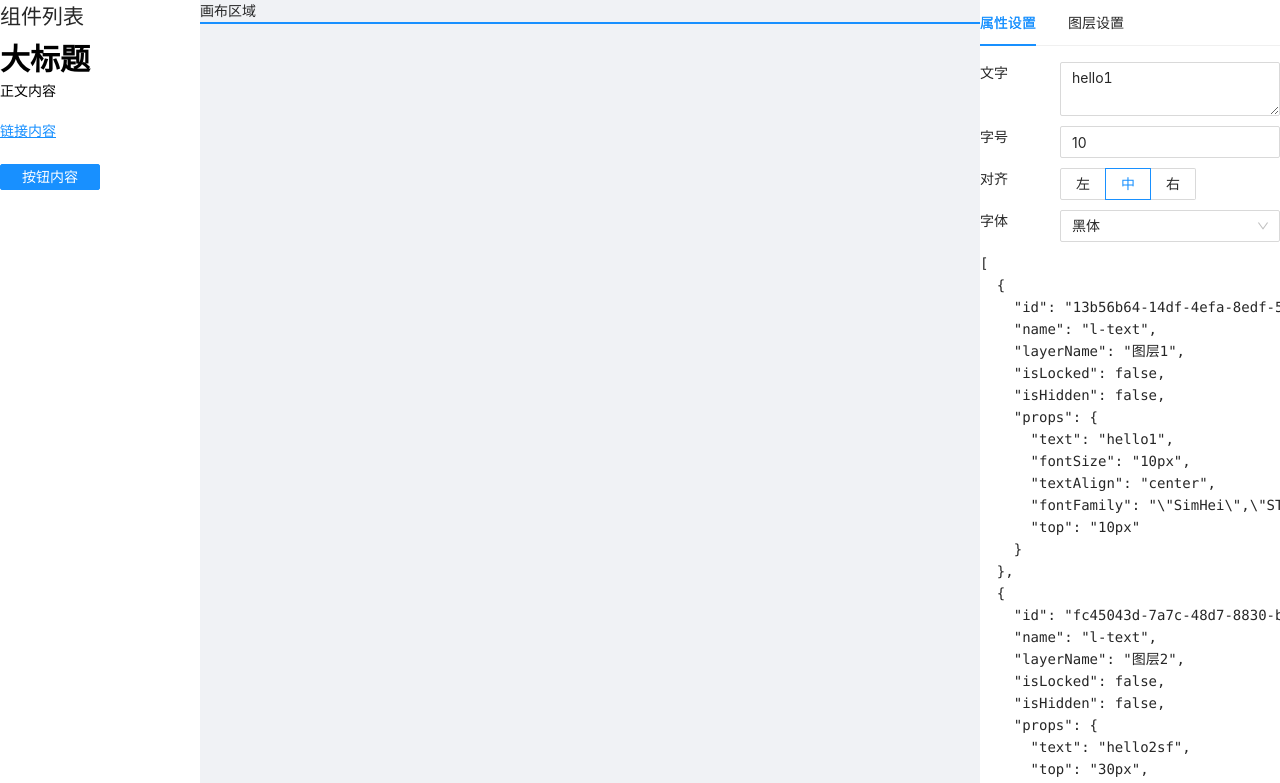
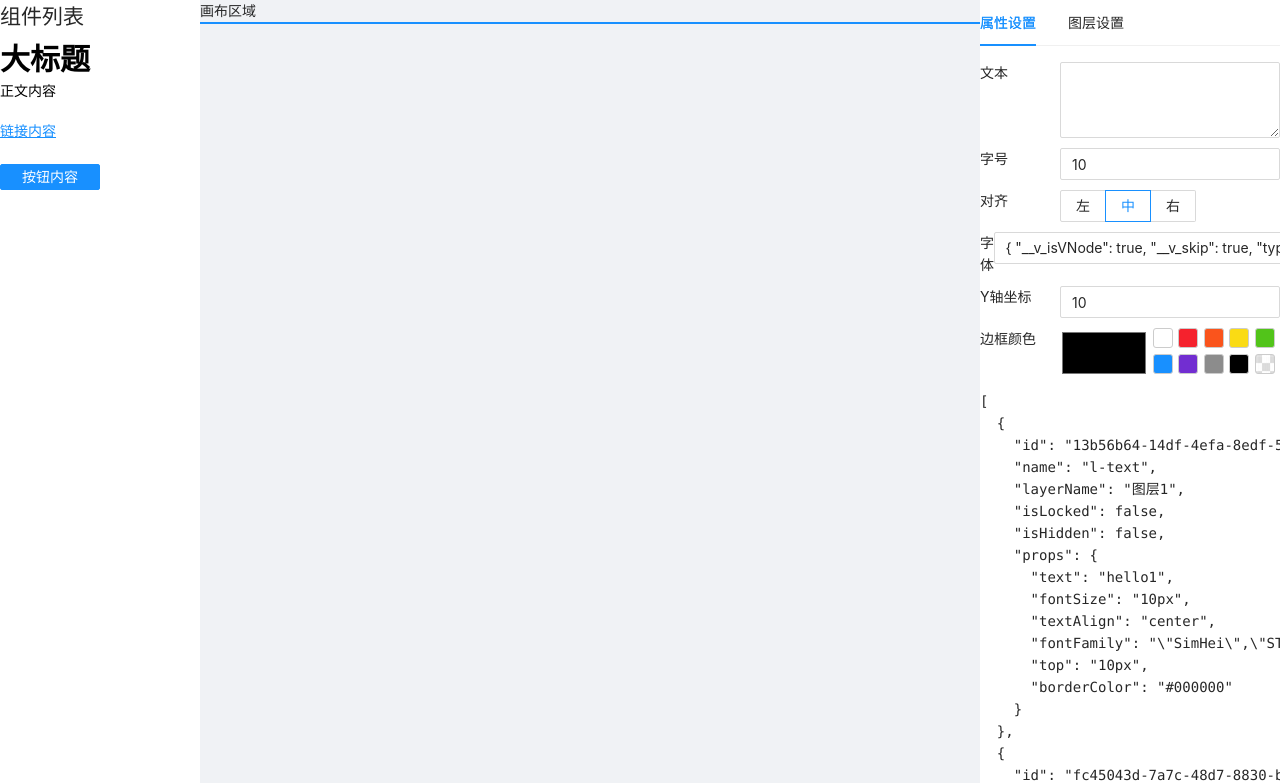
Before and after one commit to power17/poster-web, a Vue app: page /editor/1 in a window 1280 px wide. Shown: the top 783 px of the page. Built offline with nearby package versions, Linux system fonts and the light colour scheme; what lego-bricks would draw is missing.

Commit message:
feat: 增加tsx支持，增加组件map

```diff
--- a/package.json
+++ b/package.json
@@ -34,6 +34,7 @@
         "@typescript-eslint/eslint-plugin": "^5.59.6",
         "@typescript-eslint/parser": "^5.59.6",
         "@vitejs/plugin-vue": "^4.1.0",
+        "@vitejs/plugin-vue-jsx": "^3.0.1",
         "@vue/test-utils": "^2.3.2",
         "body-parser": "^1.20.2",
         "eslint": "^8.41.0",
--- a/src/components/ColorPicker/index.vue
+++ b/src/components/ColorPicker/index.vue
@@ -36,6 +36,7 @@ const props = withDefaults(defineProps<propsType>(), {
     ],
     value: '',
 })
+console.log(props.value)
 const colorValue = ref(props.value)
 
 const emits = defineEmits(['change'])
--- a/src/components/defaultAttr/index.ts
+++ b/src/components/defaultAttr/index.ts
@@ -65,7 +65,7 @@ export const commonDefaultProps: CommonComponentTypeProps = {
     paddingBottom: '0px',
     // border type
     borderStyle: 'none',
-    borderColor: '#000',
+    borderColor: '#000000',
     borderWidth: '0',
     borderRadius: '0',
     // shadow and opacity
@@ -90,7 +90,7 @@ export const textDefaultProps: TextComponentTypeProps = {
     textDecoration: 'none',
     lineHeight: '1',
     textAlign: 'left',
-    color: '#000',
+    color: '#000000',
     backgroundColor: '',
     tag: 'div',
 
--- /dev/null
+++ b/src/components/propsMap.tsx
@@ -0,0 +1,240 @@
+import { VNode } from 'vue'
+import { AllComponentProps } from 'lego-bricks'
+export interface PageProps {
+    backgroundColor: string
+    backgroundImage: string
+    backgroundRepeat: string
+    backgroundSize: string
+    height: string
+}
+type AllFormProps = PageProps & AllComponentProps
+export interface PropToForm {
+    component: string
+    subComponent?: string
+    extraProps?: { [key: string]: any }
+    text?: string
+    options?: { text: string | VNode; value: any }[]
+    initalTransform?: (v: any) => any
+    afterTransform?: (v: any) => any
+    valueProp?: string
+    eventName?: string
+}
+
+export type PropsToForms = {
+    [P in keyof AllFormProps]?: PropToForm
+}
+const fontFamilyArr = [
+    { text: '宋体', value: '"SimSun","STSong"' },
+    { text: '黑体', value: '"SimHei","STHeiti"' },
+    { text: '楷体', value: '"KaiTi","STKaiti"' },
+    { text: '仿宋', value: '"FangSong","STFangsong"' },
+]
+const fontFamilyOptions = fontFamilyArr.map((font) => {
+    return {
+        value: font.value,
+        text: (<span style={{ fontFamily: font.value }}>{font.text}</span>) as VNode,
+    }
+})
+const defaultHandler = {
+    component: 'a-input',
+    eventName: 'change',
+    valueProp: 'value',
+    intialTransform: (v: any) => parseInt(v),
+    afterTransform: (e: any) => e.toString(),
+}
+const pxToNumberHandler: PropToForm = {
+    component: 'a-input-number',
+    initalTransform: (v: string) => (v ? parseInt(v) : 0),
+    afterTransform: (e: number) => (e ? `${e}px` : ''),
+}
+
+export const mapPropsToForms: PropsToForms = {
+    // textComponentProps
+    text: {
+        text: '文本',
+        component: 'a-textarea',
+        extraProps: { rows: 3 },
+        initalTransform: (v: string) => {
+            console.log(v)
+        },
+        afterTransform: (e: any) => e.target.value,
+    },
+    fontSize: {
+        text: '字号',
+        ...pxToNumberHandler,
+    },
+    lineHeight: {
+        text: '行高',
+        component: 'a-slider',
+        extraProps: { min: 0, max: 3, step: 0.1 },
+        initalTransform: (v: string) => parseFloat(v),
+        afterTransform: (e: number) => e.toString(),
+    },
+    textAlign: {
+        component: 'a-radio-group',
+        subComponent: 'a-radio-button',
+        text: '对齐',
+        options: [
+            { value: 'left', text: '左' },
+            { value: 'center', text: '中' },
+            { value: 'right', text: '右' },
+        ],
+        afterTransform: (e: any) => e.target.value,
+    },
+    fontFamily: {
+        component: 'a-select',
+        subComponent: 'a-select-option',
+        text: '字体',
+        options: [{ value: '', text: '无' }, ...fontFamilyOptions],
+    },
+    fontWeight: {
+        component: 'icon-switch',
+        initalTransform: (v: string) => v === 'bold',
+        afterTransform: (e: boolean) => (e ? 'bold' : 'normal'),
+        valueProp: 'checked',
+        extraProps: { iconName: 'BoldOutlined', tip: '加粗' },
+    },
+    fontStyle: {
+        component: 'icon-switch',
+        initalTransform: (v: string) => v === 'italic',
+        afterTransform: (e: boolean) => (e ? 'italic' : 'normal'),
+        valueProp: 'checked',
+        extraProps: { iconName: 'ItalicOutlined', tip: '斜体' },
+    },
+    textDecoration: {
+        component: 'icon-switch',
+        initalTransform: (v: string) => v === 'underline',
+        afterTransform: (e: boolean) => (e ? 'underline' : 'none'),
+        valueProp: 'checked',
+        extraProps: { iconName: 'UnderlineOutlined', tip: '下划线' },
+    },
+    color: {
+        component: 'color-picker',
+        text: '字体颜色',
+        initalTransform: (v: string) => v || '#ffffff',
+    },
+    backgroundColor: {
+        component: 'color-picker',
+        text: '背景颜色',
+        initalTransform: (v: string) => v || '#ffffff',
+    },
+    // imageComponentProps
+    src: {
+        component: 'image-processer',
+    },
+    // commonComponentProps - sizes
+    width: {
+        text: '宽度',
+        ...pxToNumberHandler,
+    },
+    height: {
+        text: '高度',
+        ...pxToNumberHandler,
+    },
+    paddingLeft: {
+        ...pxToNumberHandler,
+        text: '左边距',
+    },
+    paddingRight: {
+        ...pxToNumberHandler,
+        text: '右边距',
+    },
+    paddingTop: {
+        ...pxToNumberHandler,
+        text: '上边距',
+    },
+    paddingBottom: {
+        ...pxToNumberHandler,
+        text: '下边距',
+    },
+    // commonComponentProps - border type
+    borderStyle: {
+        ...defaultHandler,
+        component: 'a-select',
+        subComponent: 'a-select-option',
+        text: '边框类型',
+        options: [
+            { value: 'none', text: '无' },
+            { value: 'solid', text: '实线' },
+            { value: 'dashed', text: '破折线' },
+            { value: 'dotted', text: '点状线' },
+        ],
+    },
+    borderColor: {
+        ...defaultHandler,
+        component: 'color-picker',
+        text: '边框颜色',
+    },
+    borderWidth: {
+        ...pxToNumberHandler,
+        component: 'a-slider',
+        text: '边框宽度',
+        extraProps: { min: 0, max: 20 },
+        initalTransform: (v: string) => parseFloat(v),
+        afterTransform: (e: number) => e.toString(),
+    },
+    borderRadius: {
+        ...pxToNumberHandler,
+        component: 'a-slider',
+        text: '边框圆角',
+        extraProps: { min: 0, max: 200 },
+        initalTransform: (v: string) => parseFloat(v),
+        afterTransform: (e: number) => e.toString(),
+    },
+    // commonComponentProps - opacity and boxShadow
+    opacity: {
+        component: 'a-slider',
+        text: '透明度',
+        initalTransform: (v: number) => (v ? v * 100 : 100),
+        afterTransform: (e: number) => e / 100,
+        extraProps: { min: 0, max: 100, reverse: true },
+    },
+    boxShadow: {
+        component: 'shadow-picker',
+    },
+    // commonComponentProps - positions
+    left: {
+        ...pxToNumberHandler,
+        text: 'X轴坐标',
+    },
+    top: {
+        ...pxToNumberHandler,
+        text: 'Y轴坐标',
+    },
+    // commonComponentProps - actions and urls
+    // actions
+    actionType: {
+        ...defaultHandler,
+        component: 'a-select',
+        subComponent: 'a-select-option',
+        text: '点击',
+        options: [
+            { value: '', text: '无' },
+            { value: 'to', text: '跳转到 URL' },
+        ],
+    },
+    url: {
+        ...defaultHandler,
+        afterTransform: (e: any) => e.target.value,
+        text: '链接',
+    },
+    backgroundImage: {
+        ...defaultHandler,
+        component: 'background-processer',
+        initalTransform: (v: string) => {
+            if (v) {
+                const reg = /\(["'](.+)["']\)/g
+                const matches = reg.exec(v)
+                if (matches && matches.length > 1) {
+                    console.log(matches)
+                    return matches[1]
+                } else {
+                    return ''
+                }
+            } else {
+                return ''
+            }
+        },
+        afterTransform: (e: string) => (e ? `url('${e}')` : ''),
+    },
+}
--- a/src/components/selectTable/index.vue
+++ b/src/components/selectTable/index.vue
@@ -25,104 +25,106 @@
 <script setup lang="ts">
 import { computed } from 'vue'
 import { TextComponentTypeProps } from '../defaultAttr/index'
-import { componentsMapType, finalDataType } from './interface/index'
+import { finalDataType } from './interface/index'
+import { mapPropsToForms, PropsToForms } from './../propsMap'
 const props = defineProps<{ data: Partial<TextComponentTypeProps> }>()
-const componentsMap: componentsMapType = {
-    text: {
-        componentName: 'a-textarea',
-        text: '文字',
-        extraAntAttr: { row: 3 },
-        subComponentName: '',
-    },
-    fontSize: {
-        componentName: 'a-input-number',
-        text: '字号',
-        subComponentName: '',
-        transformDataType(v: any) {
-            return parseInt(v)
-        },
-        afterTransformDataType(v: any) {
-            return `${v ? v : 0}px`
-        },
-    },
-    color: {
-        componentName: 'color-picker',
-        subComponentName: '',
-        extraAntAttr: {},
-        text: '字体颜色',
-    },
-    lineHeight: {
-        componentName: 'a-slider',
-        subComponentName: '',
-        extraAntAttr: { max: 10, min: 0, step: 0.2 },
-        text: '行高',
-        transformDataType(v: string) {
-            return parseFloat(v)
-        },
-        afterTransformDataType(v: any) {
-            return String(v)
-        },
-    },
-    textAlign: {
-        componentName: 'a-radio-group',
-        text: '对齐',
-        subComponentName: 'a-radio-button',
-        options: [
-            {
-                value: 'left',
-                text: '左',
-            },
-            {
-                value: 'center',
-                text: '中',
-            },
-            {
-                value: 'right',
-                text: '右',
-            },
-        ],
-    },
-    fontFamily: {
-        componentName: 'a-select',
-        subComponentName: 'a-select-option',
-        text: '字体',
-        value: '',
-        options: [
-            { text: '无', value: '""' },
-            { text: '宋体', value: '"SimSun","STSong"' },
-            { text: '黑体', value: '"SimHei","STHeiti"' },
-            { text: '楷体', value: '"KaiTi","STKaiti"' },
-            { text: '仿宋', value: '"FangSong","STFangsong"' },
-        ],
-    },
-    src: {
-        componentName: 'image-processer',
-        subComponentName: '',
-        text: '图片',
-        value: '',
-        extraAntAttr: {},
-        options: [],
-    },
-}
+// const componentsMap: componentsMapType = {
+//     text: {
+//         componentName: 'a-textarea',
+//         text: '文字',
+//         extraAntAttr: { row: 3 },
+//         subComponentName: '',
+//     },
+//     fontSize: {
+//         componentName: 'a-input-number',
+//         text: '字号',
+//         subComponentName: '',
+//         transformDataType(v: any) {
+//             return parseInt(v)
+//         },
+//         afterTransformDataType(v: any) {
+//             return `${v ? v : 0}px`
+//         },
+//     },
+//     color: {
+//         componentName: 'color-picker',
+//         subComponentName: '',
+//         extraAntAttr: {},
+//         text: '字体颜色',
+//     },
+//     lineHeight: {
+//         componentName: 'a-slider',
+//         subComponentName: '',
+//         extraAntAttr: { max: 10, min: 0, step: 0.2 },
+//         text: '行高',
+//         transformDataType(v: string) {
+//             return parseFloat(v)
+//         },
+//         afterTransformDataType(v: any) {
+//             return String(v)
+//         },
+//     },
+//     textAlign: {
+//         componentName: 'a-radio-group',
+//         text: '对齐',
+//         subComponentName: 'a-radio-button',
+//         options: [
+//             {
+//                 value: 'left',
+//                 text: '左',
+//             },
+//             {
+//                 value: 'center',
+//                 text: '中',
+//             },
+//             {
+//                 value: 'right',
+//                 text: '右',
+//             },
+//         ],
+//     },
+//     fontFamily: {
+//         componentName: 'a-select',
+//         subComponentName: 'a-select-option',
+//         text: '字体',
+//         value: '',
+//         options: [
+//             { text: '无', value: '""' },
+//             { text: '宋体', value: '"SimSun","STSong"' },
+//             { text: '黑体', value: '"SimHei","STHeiti"' },
+//             { text: '楷体', value: '"KaiTi","STKaiti"' },
+//             { text: '仿宋', value: '"FangSong","STFangsong"' },
+//         ],
+//     },
+//     src: {
+//         componentName: 'image-processer',
+//         subComponentName: '',
+//         text: '图片',
+//         value: '',
+//         extraAntAttr: {},
+//         options: [],
+//     },
+// }
 const finalData = computed(() => {
     let result = {} as finalDataType
     Object.keys(props.data).map((key) => {
-        const newKey = key as keyof TextComponentTypeProps
+        const newKey = key as keyof PropsToForms
         const item = props.data[newKey]
-        const itemMap = componentsMap[newKey]
+        const itemMap = mapPropsToForms[newKey]
         if (itemMap) {
             result[newKey] = {
-                value: itemMap.transformDataType ? itemMap.transformDataType(item) : item,
-                componentName: itemMap.componentName || '',
-                subComponentName: itemMap.subComponentName,
+                value: itemMap.initalTransform ? itemMap.initalTransform(item) : item,
+                componentName: itemMap.component || '',
+                subComponentName: itemMap.subComponent || '',
                 text: itemMap.text,
                 options: itemMap.options,
-                extraAntAttr: itemMap.extraAntAttr,
+                extraAntAttr: itemMap.extraProps,
                 eventName: itemMap.eventName ? itemMap.eventName : 'change',
                 key: newKey as string,
             }
         }
     })
+    console.log(result)
     return result
 })
 
@@ -130,7 +132,12 @@ const emit = defineEmits<{
     (e: 'change', data: { key: string; value: string }): void
 }>()
 const handleEmit = (key: string, v: string, arg: string) => {
-    const value = arg || v
+    const afterTransform = mapPropsToForms[key as keyof PropsToForms]?.afterTransform
+    let value = arg || v
+    if (afterTransform) {
+        value = afterTransform(value)
+    }
+    console.log(value)
     // todo
     // if (typeof value === 'object') {
     //     const transform = componentsMap[key as keyof TextComponentTypeProps]?.afterTransformDataType
--- a/src/components/selectTable/interface/index.ts
+++ b/src/components/selectTable/interface/index.ts
@@ -1,3 +1,4 @@
+import { VNode } from 'vue'
 import { TextComponentTypeProps } from '../../defaultAttr'
 export type componentsMapType = {
     [p in keyof TextComponentTypeProps]?: {
@@ -18,7 +19,7 @@ export interface FormProps {
     value: string
     extraAntAttr?: { [key: string]: any }
     text?: string
-    options?: { text: string; value: any }[]
+    options?: { text: string | VNode; value: any }[]
     key: string
     // valueProp: string
     eventName: string
--- a/src/store/editor.ts
+++ b/src/store/editor.ts
@@ -1,7 +1,7 @@
 import { defineStore } from 'pinia'
 import { ComponentDataType } from './interface/editor'
 import { TextComponentTypeProps } from '../components/defaultAttr/index'
-import { imageDefaultProps } from 'lego-bricks'
+import { imageDefaultProps, textDefaultProps } from 'lego-bricks'
 import { v4 as uuidv4 } from 'uuid'
 
 interface editorStoreType {
@@ -16,11 +16,13 @@ export const testComponents: ComponentDataType[] = [
         isLocked: false,
         isHidden: false,
         props: {
+            ...textDefaultProps,
             text: 'hello1',
             fontSize: '10px',
             textAlign: 'center',
             fontFamily: '"SimHei","STHeiti"',
             top: '10px',
+            borderColor: '#000000',
         },
     },
     {
@@ -29,7 +31,14 @@ export const testComponents: ComponentDataType[] = [
         layerName: '图层2',
         isLocked: false,
         isHidden: false,
-        props: { text: 'hello2sf', top: '30px', fontSize: '20px', lineHeight: '1', fontFamily: '"SimHei","STHeiti"' },
+        props: {
+            borderColor: '#000000',
+            text: 'hello2sf',
+            top: '30px',
+            fontSize: '20px',
+            lineHeight: '1',
+            fontFamily: '"SimHei","STHeiti"',
+        },
     },
     {
         id: uuidv4(),
@@ -44,6 +53,7 @@ export const testComponents: ComponentDataType[] = [
             top: '50px',
             fontFamily: '',
             actionType: 'url',
+            borderColor: '#000000',
             // url: 'https://www.baidu.com',
         },
     },
@@ -58,6 +68,7 @@ export const testComponents: ComponentDataType[] = [
             src: '/src/assets/mei.jpg',
             width: '134px',
             top: '100px',
+            borderColor: '#000000',
         },
     },
 ]
--- a/vite.config.ts
+++ b/vite.config.ts
@@ -3,6 +3,7 @@ import { defineConfig } from 'vite'
 import vue from '@vitejs/plugin-vue'
 import Components from 'unplugin-vue-components/vite'
 import { AntDesignVueResolver } from 'unplugin-vue-components/resolvers'
+import vueJsx from '@vitejs/plugin-vue-jsx'
 
 // https://vitejs.dev/config/
 export default defineConfig({
@@ -16,6 +17,7 @@ export default defineConfig({
     },
     plugins: [
         vue({}),
+        vueJsx(),
         Components({
             resolvers: [
                 AntDesignVueResolver({
```
Also changed, not shown: 1 other file (tests, documents, lock files or other folders).
